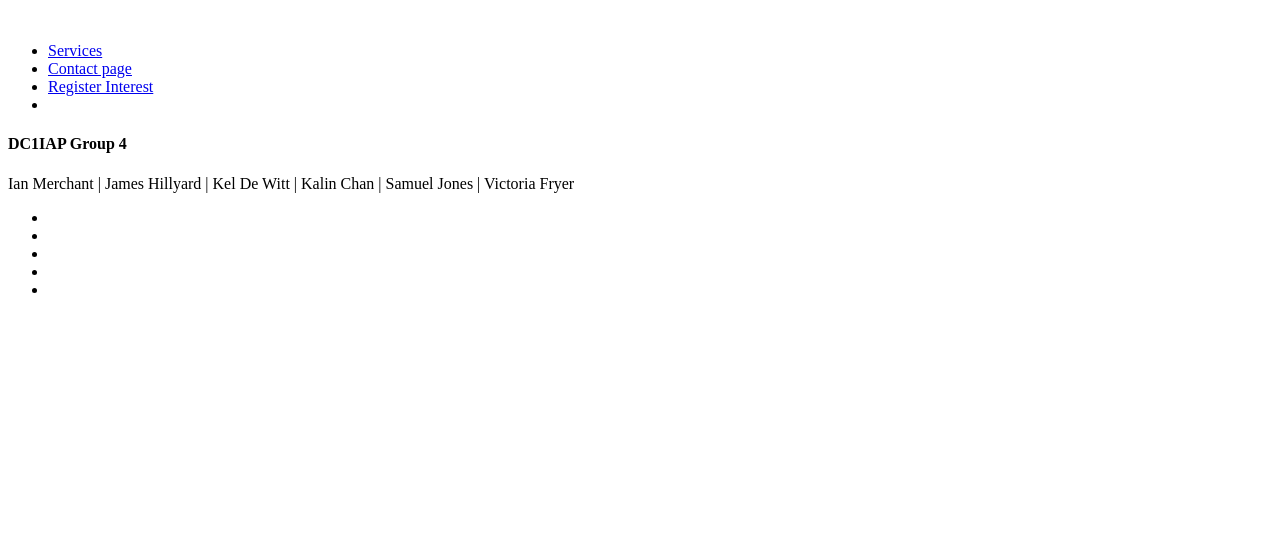
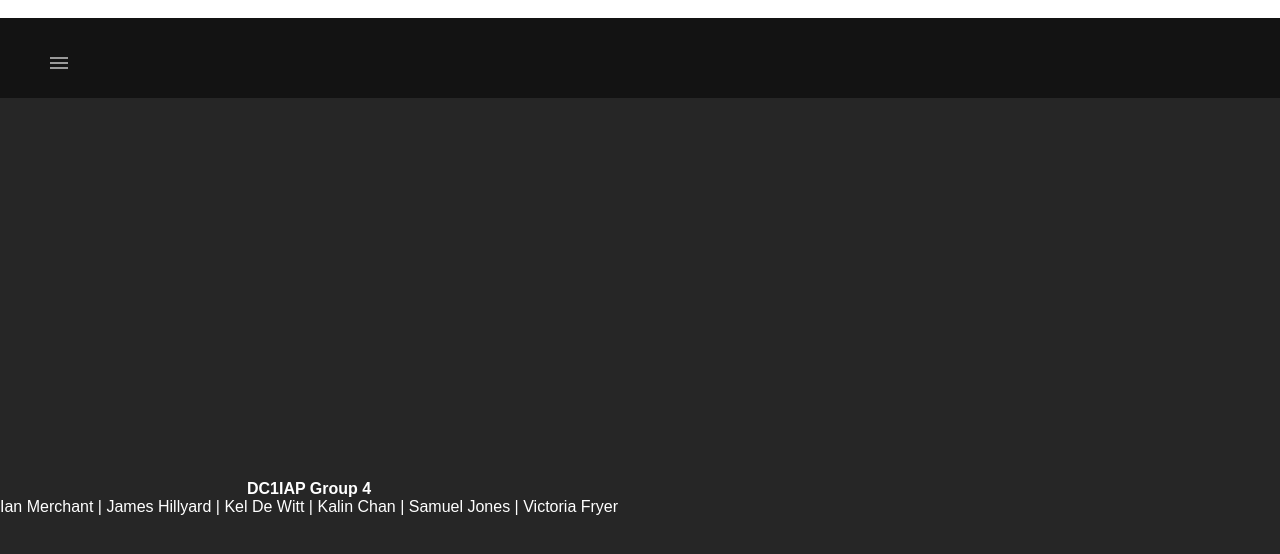
Before and after one commit to kalinchan/DC1IAP_Group4, a website: page index.html in a window 1280 px wide. Drawn offline with Linux system fonts and the light colour scheme; files that its build step writes are made by us from their sources.

Commit message:
Vicky main content (#4)
* inputted basic css

* Added nav class

```diff
--- a/css/style.css
+++ b/css/style.css
@@ -0,0 +1,128 @@
+/*default*/
+*{
+  margin: 0;
+  padding: 0;
+  list-style: none;
+}
+
+body {
+	font-family: sans-serif;
+}
+
+/*navbar*/
+.nav{
+  background: #131313;
+  height: 80px;
+  display: flex;
+  justify-content: center;
+  align-items: center;
+  font-size: 1.2rem;
+  position: sticky;
+  top: 0;
+  z-index: 999;
+}
+
+.menu{
+  display: flex;
+  justify-content: space-between;
+  height: 80px;
+  z-index: 1;
+  width: 100%;
+  max-width: 1300px;
+  margin: 0 auto;
+  padding: 0 50px;
+}
+.item {
+  height: 80px;
+}
+
+ .item_button {
+    padding: 7.5px 15px;
+    background: teal;
+    border: 1px #006d6d solid;
+    border-radius:50em;
+}
+
+/*Footer*/
+.footer_container {
+	display: flex;
+  height: 100vh;
+  text-align: center;
+  align-items: center;
+  justify-content: center;
+  background: #262626;
+}
+
+h4, p {
+	color: white;
+}
+
+a:hover{
+	cursor: pointer;
+}
+
+ul {
+  display: flex;
+  justify-content: space-between;
+  align-items: center;
+  width: 50%;
+  max-width: 1000px;
+  margin: 40px auto 0 auto;
+}
+
+a {
+	color: white;
+  text-decoration: none;
+	}
+
+/* Mobile menu */
+.menu {
+    display: flex;
+    flex-wrap: wrap;
+    justify-content: space-between;
+    align-items: center;
+}
+
+.item {
+    width: 100%;
+    text-align: center;
+    order: 3;
+    display: none;
+}
+.item.active {
+  display: block;
+}
+
+/* Navbar Toggle */
+.toggle {
+    cursor:pointer;
+}
+.bars {
+    background: #999;
+    display: inline-block;
+    height: 2px;
+    position: relative;
+    transition: background .2s ease-out;
+    width: 18px;
+}
+.bars:before,
+.bars:after {
+    background: #999;
+    content: '';
+    display: block;
+    height: 100%;
+    position: absolute;
+    transition: all .2s ease-out;
+    width: 100%;
+}
+.bars:before {
+  top: 5px;
+}
+.bars:after {
+  top: -5px;
+}
+
+/*Main menu*/
+.main{
+	color:white;
+}
--- a/index.html
+++ b/index.html
@@ -11,7 +11,7 @@
 <body>
 <div class="header">
     <img src = "" id ="header_logo">
-    <nav>
+    <nav class = "nav">
         <ul class="menu">
             <li class="item"><a href="#">Services</a></li>
             <li class="item"><a href="contact.html">Contact page</a></li>
```
